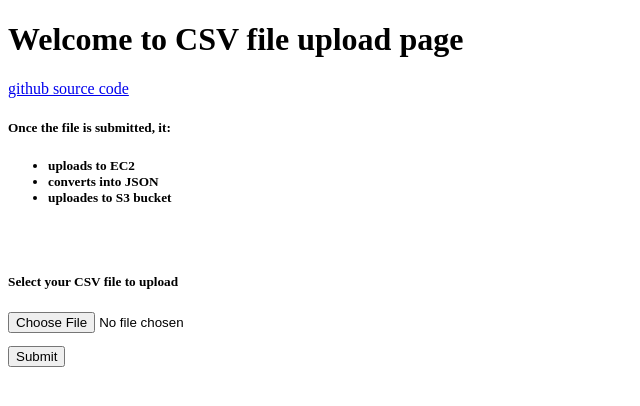
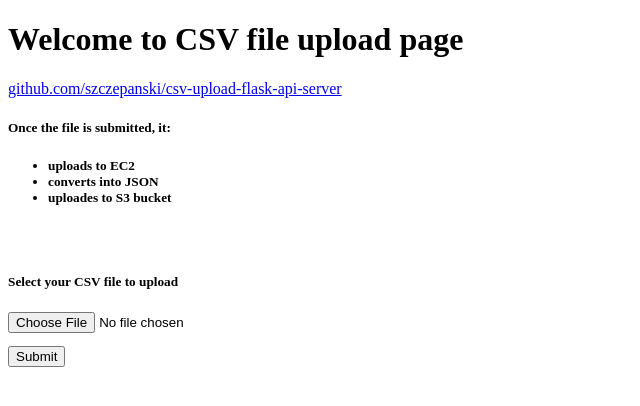
Before and after one commit to szczepanski/csv-upload-flask-api-server, a Flask app: page / in a window 1280 px wide. Shown: the top 406 px of the page, without its empty margins (0-640 px from the left). Run offline with Flask 2, Linux system fonts and the light colour scheme.

Commit message:
Update upload.html

```diff
--- a/templates/upload.html
+++ b/templates/upload.html
@@ -2,7 +2,7 @@
 <title>File Upload</title>
 <h1>Welcome to CSV file upload page</h1>
 
-<a href="https://github.com/szczepanski/csv-upload-flask-api-server">github source code</a>
+<a href="https://github.com/szczepanski/csv-upload-flask-api-server">github.com/szczepanski/csv-upload-flask-api-server</a>
 
 
 <h5>Once the file is submitted, it:<h5>
```
